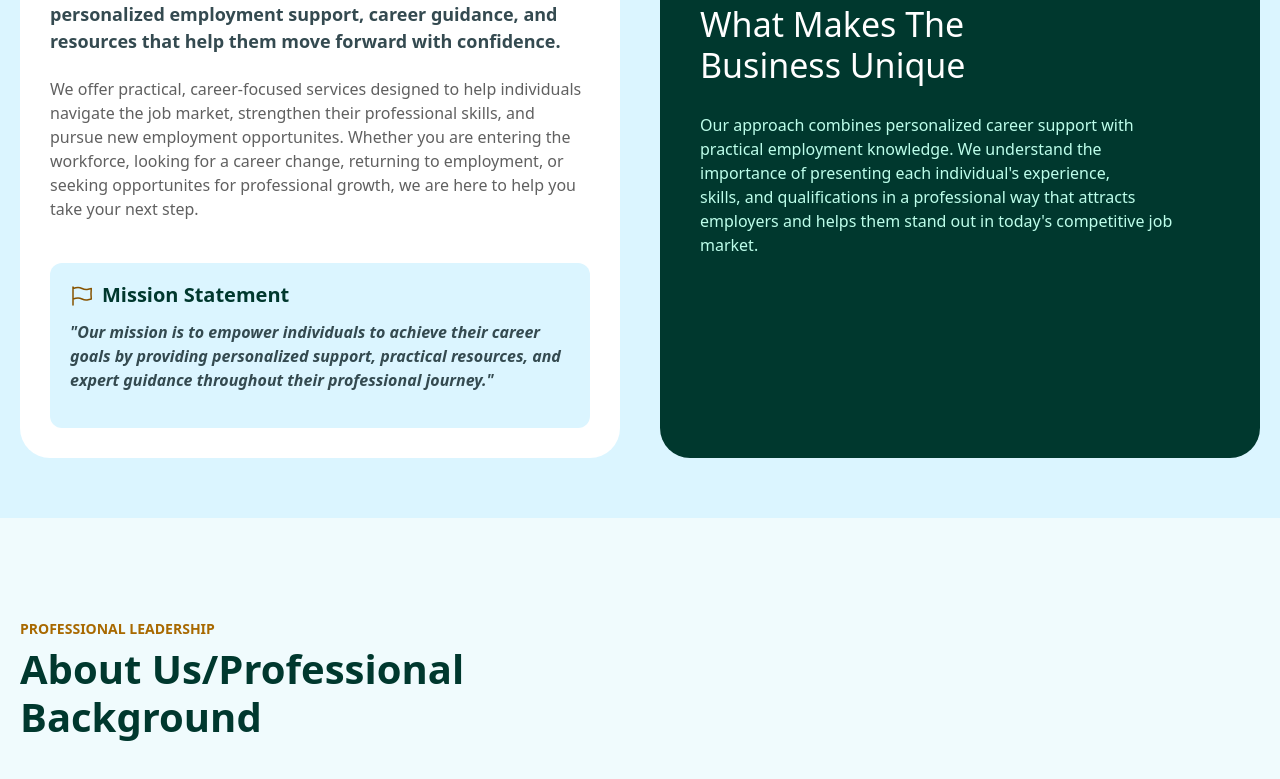
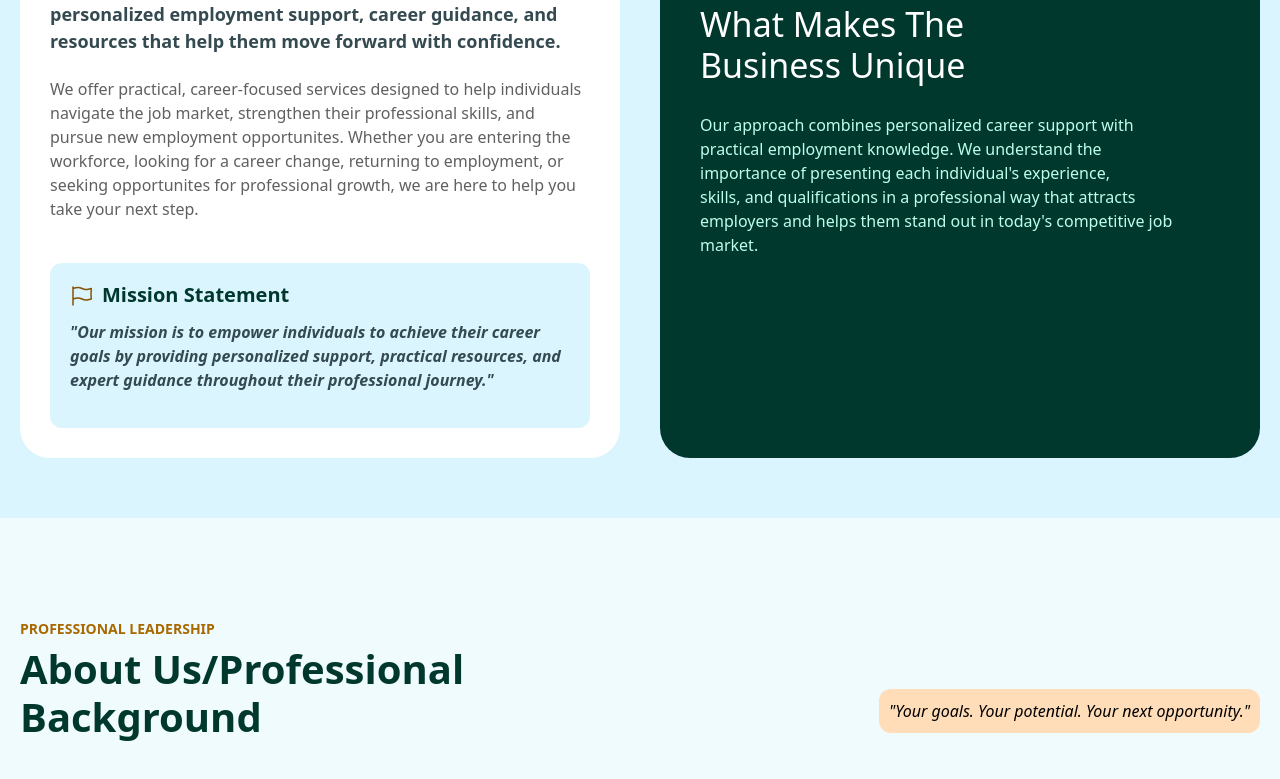
Before and after one commit to robert-rodriguez97/NextStepCareerSolutions, a React (Vite) app in the folder nextstep-career-connections/: page / in a window 1280 px wide. Shown: the part 876-1655 px from the top of the page. Built offline with nearby package versions, Linux system fonts and the light colour scheme.

Commit message:
completed about section heading

```diff
--- a/nextstep-career-connections/src/pages/LandingPage/LandingPage.jsx
+++ b/nextstep-career-connections/src/pages/LandingPage/LandingPage.jsx
@@ -133,6 +133,11 @@ export default function LandingPage() {
               <br /> Background
             </h2>
           </div>
+          <div className="about-heading-right">
+            <blockquote className="about-heading-right-blockquote">
+              "Your goals. Your potential. Your next opportunity."
+            </blockquote>
+          </div>
         </div>
       </section>
     </div>
--- a/nextstep-career-connections/src/pages/LandingPage/landingpage.css
+++ b/nextstep-career-connections/src/pages/LandingPage/landingpage.css
@@ -239,9 +239,25 @@ h1 {
 }
 
 .about-heading-container {
+  display: flex;
+  justify-content: space-between;
+  align-items: flex-end;
   margin-top: 40px;
 }
 
 .about-heading-left {
   max-width: fit-content; /* Ensures the heading only takes up as much space as its content */
 }
+
+.about-heading-right {
+  max-width: fit-content; /* Ensures the blockquote only takes up as much space as its content */
+}
+
+.about-heading-right-blockquote {
+  font-size: 16px;
+  color: #000000;
+  font-style: italic; /* Makes the blockquote italicized */
+  background-color: #ffddb9;
+  padding: 10px; /* Adds padding inside the blockquote */
+  border-radius: 12px; /* Adds rounded corners to the blockquote */
+}
```
